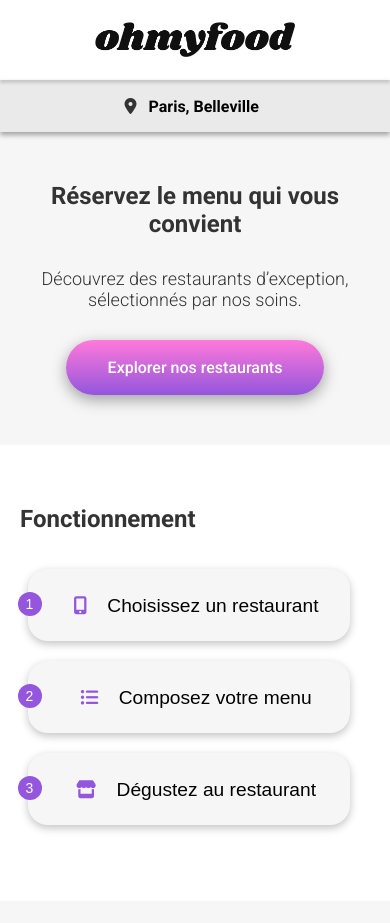
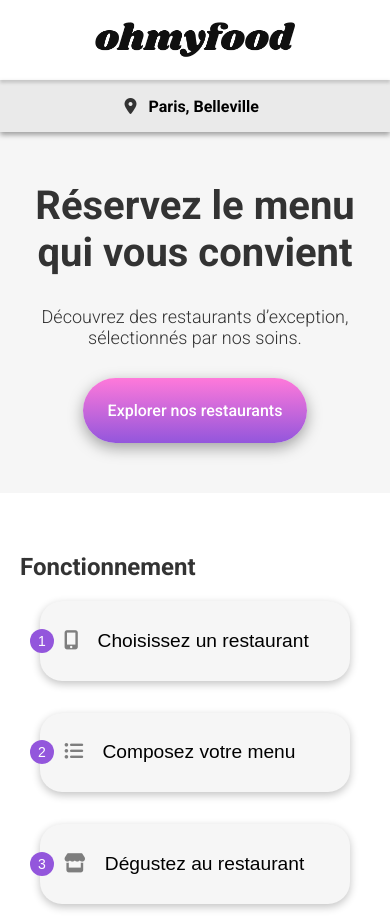
Before and after one commit to humamT/Project-4, a plain HTML site: page index.html in a window 390 px wide. Shown: the top 923 px of the page. Drawn offline with Linux system fonts and the light colour scheme; a web font is replaced by a local one.

```diff
--- a/Images+et+textes+Ohmyfood/css/La_palette_du_goût.css
+++ b/Images+et+textes+Ohmyfood/css/La_palette_du_goût.css
@@ -18,10 +18,10 @@ body {
 header {
     display: flex;
     justify-content: center;
-    align-items: center;
     padding: 20px 0;
     flex-direction: row-reverse;
     position: relative;
+    align-items: center;
 }
 
 header .logo img {
@@ -29,17 +29,19 @@ header .logo img {
 }
 
 header .back_btn {
+    display: flex;
     background: none;
     border: none;
     font-size: 24px;
     cursor: pointer;
     position: absolute;
     left: 17px;
+    align-items: center;
 }
 
 /* Main Image */
 .main-container>div img {
-    width: 100%;
+    /* width: 100%; */
     height: 383px;
     display: block;
     object-fit: cover;
@@ -68,6 +70,7 @@ header .back_btn {
     display: flex;
     flex-direction: row;
     gap: 25px;
+    align-self: center;
 }
 
 .page header h1 {
@@ -77,29 +80,41 @@ header .back_btn {
     font-weight: 400;
 }
 
-.page header .heart {
+.heart {
     background: none;
     border: none;
-    font-size: 24px;
+    font-size: 15px;
     cursor: pointer;
+    top: -16px;
     position: relative;
 }
 
-.page header .heart .fa-regular {
-    color: #aaa;
+.heart * {
+    font-size: 1.2rem;
+    position: absolute;
 }
 
-.page header .heart .fa-solid {
-    color: red;
-    display: none;
+.heart .fa-regular {
+    display: block;
+    font-size: 2em;
 }
 
-.page header .heart.clicked .fa-regular {
+.heart .fa-solid {
     display: none;
+    background: linear-gradient(#e66465, #9198e5);
+    -webkit-background-clip: text;
+    -moz-background-clip: text;
+    -webkit-text-fill-color: transparent;
+    -moz-text-fill-color: transparent;
+    font-size: 2em;
 }
 
-.page header .heart.clicked .fa-solid {
-    display: inline;
+.heart:hover .fa-solid {
+    display: block;
+}
+
+.heart:hover .fa-regular {
+    display: none;
 }
 
 /* Courses */
@@ -121,14 +136,14 @@ header .back_btn {
 
 .courses .options {
     padding: 0;
+    display: flex;
+    flex-direction: column;
+    gap: 12px;
 }
 
 .courses .options .btn {
-    margin: 10px 0;
-    height: 70px;
     background-color: #fff;
     border-radius: 15px;
-    padding: 10px;
     box-shadow: 4px 4px 6px #aaa;
     position: relative;
     cursor: pointer;
@@ -139,6 +154,73 @@ header .back_btn {
     width: 100%;
     border: none;
     text-align: left;
+    display: flex;
+    flex-direction: row;
+}
+
+
+
+
+.courses .options .btn .btn-text {
+    flex: 1;
+    height: 100%;
+    display: flex;
+    flex-direction: row;
+    justify-content: space-between;
+    white-space: nowrap;
+    text-overflow: ellipsis;
+    overflow: hidden;
+    transition: padding-right 450ms ease-in-out;
+}
+
+.courses .options .btn .btn-text .headlines {
+    padding: 14px;
+    max-width: 82%;
+}
+
+.courses .options .btn .btn-text .headlines h3 {
+    font-family: 'Roboto';
+}
+
+.courses .options .btn .btn-text .headlines p {
+    font-family: 'Roboto';
+    white-space: nowrap;
+    text-overflow: ellipsis;
+    overflow: hidden;
+}
+
+
+
+.courses .options .btn .btn-text .price {
+    position: relative;
+    top: 35px;
+    right: 14px;
+    font-family: 'Roboto';
+    font-size: 15px;
+    font-weight: 700;
+}
+
+
+.check {
+    border-top-right-radius: 15px;
+    border-bottom-right-radius: 15px;
+    color: white;
+    background: #99E2D0;
+    padding: 21px 12px;
+    position: relative;
+    overflow: hidden;
+    height: 100%;
+    border: 0;
+    width: 0px;
+    margin-right: -30px;
+    transition: 0.4s;
+    align-self: center;
+    align-content: center;
+}
+
+.courses .options .btn:active .check {
+    transition: 0.4s;
+    width: 4em;
 }
 
 .last__line {
@@ -233,19 +315,19 @@ header .back_btn {
     display: flex;
     justify-content: center;
     flex-wrap: wrap;
+    gap: 15px;
 }
 
 .footer nav a {
     color: #fff;
     text-decoration: none;
-    margin: 0 10px;
     font-size: 1rem;
     display: flex;
-    gap: 13px;
 }
 
 .footer nav a i {
     width: 20px;
+    padding: 0 10px 0 0;
 }
 
 /* Media Queries */
@@ -256,11 +338,12 @@ header .back_btn {
 
     .main-container>div img {
         width: 100%;
+        height: 100%;
     }
 
-    .page{
-    width: 100%;
-}
+    .page {
+        width: 100%;
+    }
 
     header {
         flex-direction: column;
@@ -275,9 +358,16 @@ header .back_btn {
         font-size: 20px;
     }
 
+    .courses {
+        display: flex;
+        gap: 40px;
+        flex-direction: column;
+    }
+
     .courses .E_P_D {
-    margin: 0 25px;
-}
+        gap: 12px;
+        margin: 0 25px;
+    }
 
     .courses .E_P_D h2 {
         font-size: 18px;
@@ -287,24 +377,16 @@ header .back_btn {
         gap: 12px;
         margin: 0;
         padding: 0;
+        display: flex;
+        flex-direction: column;
     }
 
     .courses .options .btn {
-        /*   flex-direction: column;
-        align-items: flex-start;
-        padding: 10px 0;
-        */
         background-color: #fff;
         border-radius: 15px;
-        margin: 10px;
-        padding: 10px;
         box-shadow: 4px 4px 6px #aaa;
-        position: relative;
         cursor: pointer;
-        white-space: nowrap;
-        text-overflow: ellipsis;
-        overflow: hidden;
-        transition: padding-right 450ms ease-in-out;
+        height: 5em;
     }
 
 
@@ -312,19 +394,36 @@ header .back_btn {
         font-size: 16px;
     }
 
-    .courses .options .btn p {
-        font-size: 12px;
+    .courses .options .btn p {}
+
+    .Commande {
+        text-decoration: none;
+        padding: 15px 25px;
+        border-radius: 25px;
+        background-image: linear-gradient(#FF79DA, #9356DC);
+        color: #fff;
+        font-size: 16px;
+        font-weight: 500;
+        display: flex;
+        justify-content: center;
+        align-items: center;
+        box-shadow: rgba(0, 0, 0, 0.35) 0px 5px 15px;
+
     }
 
+    .footer_menu {
+        padding: 40px;
+    }
 
     .footer {
         display: flex;
         flex-direction: column;
         padding: 20px;
+        gap: 20px;
     }
 
     .footer img {
-        width: 139px;
+        width: 110px;
     }
 
     .footer nav {
--- a/Images+et+textes+Ohmyfood/css/style.css
+++ b/Images+et+textes+Ohmyfood/css/style.css
@@ -9,7 +9,12 @@ body {
 }
 
 .main-container {
-    max-width: 1440px;
+    /* max-width: 1440px;
+    margin: 0 auto; */
+}
+
+.main-wrapper {
+    max-width: 1040px;
     margin: 0 auto;
 }
 
@@ -65,7 +70,7 @@ form input {
 }
 
 .reservez h1 {
-    font-size: 24px;
+    font-size: 2.5em;
     margin: 0;
 }
 
@@ -77,14 +82,12 @@ form input {
 
 .reservez .Explorer {
     text-decoration: none;
-    padding: 10px 20px;
+    padding: 15px 25px;
     border-radius: 25px;
     background-image: linear-gradient(#FF79DA, #9356DC);
     color: #fff;
     font-size: 16px;
     font-weight: 500;
-    width: 218px;
-    height: 30px;
     display: flex;
     justify-content: center;
     align-items: center;
@@ -106,13 +109,12 @@ form input {
     list-style: none;
     padding: 0;
     flex-direction: row;
+    gap: 2em;
 }
 
 .Fonctionnement menu li {
     display: flex;
-    align-items: center;
-    margin-bottom: 20px;
-    width: calc(33% - -5px);
+    width: 100%;
 }
 
 .Fonctionnement .bubble {
@@ -125,25 +127,33 @@ form input {
     align-content: center;
     position: absolute;
     left: -10px;
-    bottom: 25px;
+    bottom: calc(50% - 12px);
+    display: flex;
+    justify-content: center;
+    align-items: center;
+}
+
+.Fonctionnement .button i{
+    color: #7E7E7E;
 }
 
 .Fonctionnement .button {
     background: #F6F6F6;
-    width: 322px;
-    height: 72px;
-    border-radius: 20px;
+    width: 100%;
+    box-sizing: border-box;
+    padding: 1.5em 1.25em;
+    border-radius: 22px;
     box-shadow: rgba(0, 0, 0, 0.24) 0px 3px 8px;
     border: none;
     font-size: 1.2rem;
-    display: inline-block;
+    display: flex;
     position: relative;
     cursor: pointer;
+    text-align: left;
+    gap: 1em;
 }
 
-.Fonctionnement .button i {
-    font-size: 18px;
-    margin: 15px;
+.Fonctionnement .button:active i {
     color: #9356DC;
 }
 
@@ -153,12 +163,11 @@ form input {
     flex-direction: column;
     align-items: baseline;
     background: #f6f6f6;
-    padding-bottom: 30px;
+    padding: 30px;
 }
 
 .Restaurants h3 {
-    font-size: 24px;
-    text-align: center;
+    font-size: 25px;
     margin: 20px 0;
 }
 
@@ -170,7 +179,7 @@ form input {
 }
 
 .Restaurants-cards a {
-    width: calc(47% - 7px);
+    width: calc(47% - 28px);
     text-decoration: none;
 }
 
@@ -211,11 +220,13 @@ form input {
 
 .card-txt {
 
-    display: flex;
+display: flex;
 
-    flex-direction: column;
+flex-direction: column;
 
-    gap: 5px;
+gap: 5px;
+
+flex: 1;
 }
 
 .card-txt h4 {
@@ -238,6 +249,7 @@ form input {
     display: flex;
     align-items: center;
     justify-content: center;
+    width: 3em;
 }
 
 .heart *{
@@ -247,7 +259,7 @@ form input {
 
 .heart .fa-regular {
     display: block;
-
+    font-size: 2em;
 }
 
 .heart .fa-solid {
@@ -257,6 +269,7 @@ form input {
     -moz-background-clip: text;
     -webkit-text-fill-color: transparent;
     -moz-text-fill-color: transparent;
+    font-size: 2em;
 }
 
 .heart:hover .fa-solid {
@@ -273,26 +286,28 @@ form input {
     background-color: #333;
     color: #fff;
     text-align: center;
-    padding: 30px 65px;
-    gap: 80px;
-    padding-right: 65px;
+    padding: 30px;
+    gap: 4em;
+    height: 4em;
+    align-items: end;
+    justify-content: end;
 }
 
 .footer img {
-    width: 100px;
     filter: invert(1);
+    height: 1.25em;
 }
 
 .footer nav {
     display: flex;
     justify-content: center;
     flex-wrap: wrap;
+    gap: 2em;
 }
 
 .footer nav a {
     color: #fff;
     text-decoration: none;
-    margin: 0 10px;
     font-size: 1rem;
     display: flex;
     gap: 13px;
@@ -304,11 +319,15 @@ form input {
 
 /* Mobile Responsive */
 @media (max-width: 768px) {
+    .main-wrapper{
+        width: 100%;
+    }
+
 
     .main-container {
-        max-width: 768px;
+        /* max-width: 768px;
         padding: 0;
-        gap: 2em;
+        gap: 2em; */
     }
 
     .main-container header {
@@ -340,7 +359,8 @@ form input {
         flex-direction: column;
         align-self: center;
         padding: 0 20px;
-        width: 335px;
+        width: 100%;
+        box-sizing: border-box;
     }
 
     .Fonctionnement menu li {
@@ -378,7 +398,7 @@ form input {
 
     .card img {
         height: 174px;
-        width: 340px;
+        width: 100%;
     }
 
     .Restaurants-cards span {
@@ -389,17 +409,21 @@ form input {
     .footer {
         display: flex;
         flex-direction: column;
-        padding: 20px;
+        padding: 25px;
+        height: auto;
+        justify-content: start;
+        align-items: start;
+        gap: 2em;
     }
 
     .footer img {
-        width: 139px;
+    height: 1.5em;
     }
 
     .footer nav {
         flex-direction: column;
         align-items: flex-start;
-        gap: 7px;
+        gap: 10px;
     }
 
 }
--- a/index.html
+++ b/index.html
@@ -50,6 +50,8 @@
       <!-- Fonctionnement -->
 
       <section class="Fonctionnement">
+         <div class="main-wrapper">
+
          <h2>Fonctionnement</h2>
          <menu>
             <li>
@@ -76,15 +78,18 @@
                </button>
             </li>
          </menu>
+         </div>
       </section>
 
       <!-- Restaurants -->
 
       <section class="Restaurants">
+         <div class="main-wrapper">
+
          <h3>Restaurants</h3>
          <div class="Restaurants-cards">
 
-            <a href="#">
+            <a href="./La_palette_du_goût.html">
                <article class="card">
                   <span>Nouveau</span>
                   <img
@@ -159,6 +164,7 @@
             </a>
 
          </div>
+         </div>
       </section>
 
       <!-- Restaurants -->
```
Also changed, not shown: La_palette_du_goût.html (+76 -38 lines).
